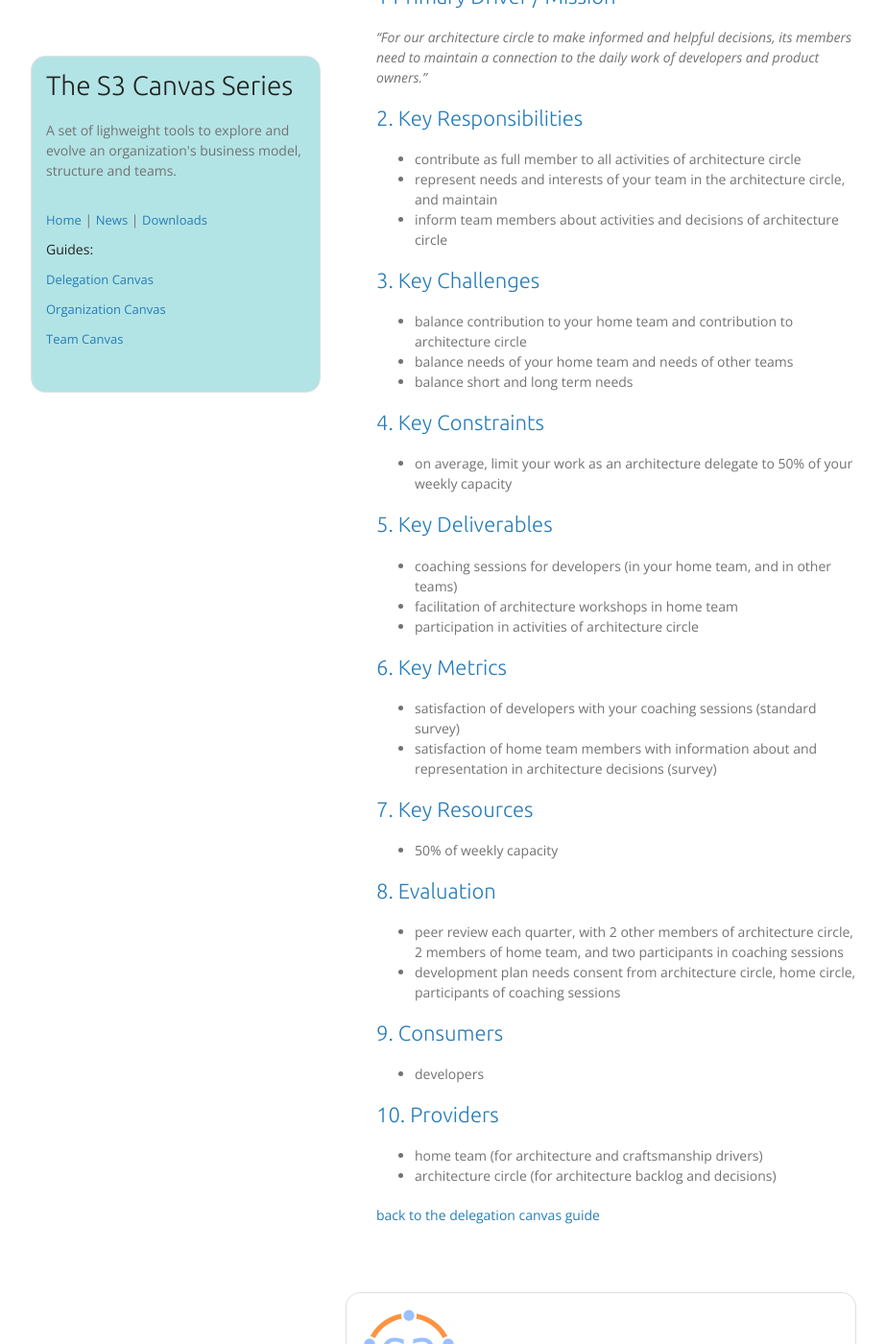
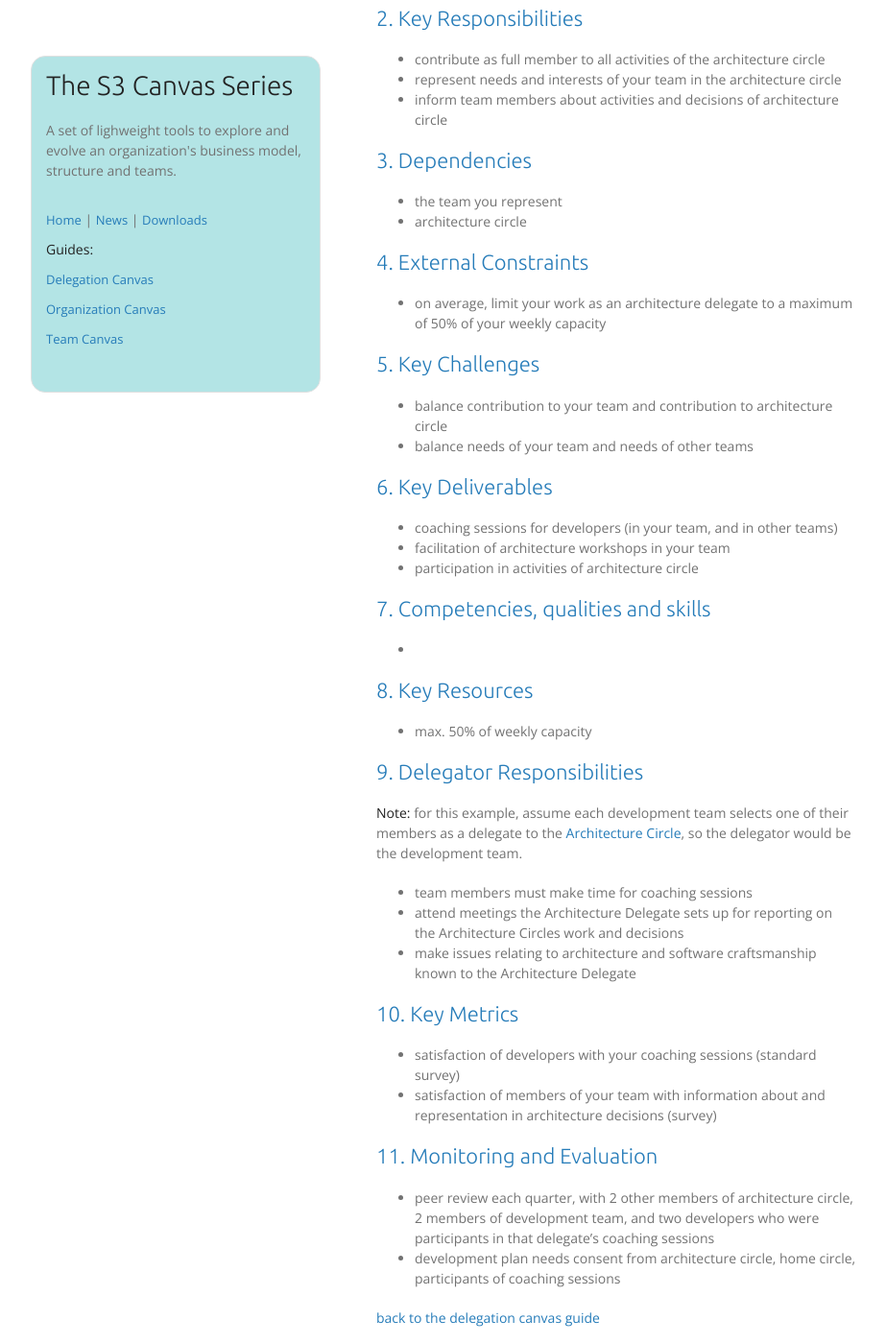
Before and after one commit to bboc/s3-canvas, a Jekyll site: the page built from docs/delegation-canvas/example-architecture-delegate.md, in a window 1280 px wide and 1400 px high, scrolled down 301 px. Shown: the whole window at 96% size, without its empty margins (178-1101 px from the left). Built offline with Jekyll 4.4.1, drawn with Linux system fonts in a browser that asks for light colours; our own code applies the rules of GitHub Pages for plain Markdown files; some of the changed text lies outside the part shown.

Commit message:
updated examples for new delegaton canvas format

```diff
--- a/docs/delegation-canvas/example-architecture-delegate.md
+++ b/docs/delegation-canvas/example-architecture-delegate.md
@@ -2,62 +2,73 @@
 
 [back to the delegation canvas guide](../s3-delegation-canvas.md)
 
-**Note:** this example was made using the older format of the delegation canvas, therefore the sections about "competencies, qualities and skills
-" is missing, and the other sections are in a slightly different order and some have a slightly different title.
 
-## 1 Primary Driver / Mission
+## 1. Primary Driver / Purpose
 
 _"For our architecture circle to make informed and helpful decisions, its members need to maintain a connection to the daily work of developers and product owners."_
 
+
 ## 2. Key Responsibilities
 
-- contribute as full member to all activities of architecture circle
-- represent needs and interests of your team in the architecture circle, and maintain
+- contribute as full member to all activities of the architecture circle
+- represent needs and interests of your team in the architecture circle
 - inform team members about activities and decisions of architecture circle
 
 
-## 3. Key Challenges
+## 3. Dependencies
 
-- balance contribution to your home team and contribution to architecture circle
-- balance needs of your home team and needs of other teams
-- balance short and long term needs
-
-## 4. Key Constraints
-
-- on average, limit your work as an architecture delegate to 50% of your weekly capacity
+- the team you represent
+- architecture circle
 
 
 
-## 5. Key Deliverables
+## 4. External Constraints
 
-- coaching sessions for developers (in your home team, and in other teams)
-- facilitation of architecture workshops in home team
+- on average, limit your work as an architecture delegate to a maximum of 50% of your weekly capacity
+
+
+## 5. Key Challenges
+
+- balance contribution to your team and contribution to architecture circle
+- balance needs of your team and needs of other teams
+
+
+## 6. Key Deliverables
+
+- coaching sessions for developers (in your team, and in other teams)
+- facilitation of architecture workshops in your team
 - participation in activities of architecture circle
 
 
-## 6. Key Metrics
+## 7. Competencies, qualities and skills
+
+-
+
+## 8. Key Resources
+
+- max. 50% of weekly capacity
+
+
+## 9. Delegator Responsibilities
+
+**Note:** for this example, assume each development team selects one of their members as a delegate to the  [Architecture Circle](delegation-canvas/example-architecture-circle.md), so the delegator would be the development team.
+
+- team members must make time for coaching sessions
+- attend meetings the Architecture Delegate sets up for reporting on the Architecture Circles work and decisions
+- make issues relating to architecture and software craftsmanship known to the Architecture Delegate
+
+
+## 10. Key Metrics
 
 - satisfaction of developers with your coaching sessions (standard survey)
-- satisfaction of home team members with information about and representation in architecture decisions (survey)
-
-## 7. Key Resources
-
-- 50% of weekly capacity
+- satisfaction of members of your team with information about and representation in architecture decisions (survey)
 
 
-## 8. Evaluation
+## 11. Monitoring and Evaluation
 
-- peer review each quarter, with 2 other members of architecture circle, 2 members of home team, and two participants in coaching sessions
+
+- peer review each quarter, with 2 other members of architecture circle, 2 members of development team, and two developers who were participants in that delegate's coaching sessions
 - development plan needs consent from architecture circle, home circle, participants of coaching sessions
 
 
-## 9. Consumers
-
-- developers
-
-## 10. Providers
-
-- home team (for architecture and craftsmanship drivers)
-- architecture circle (for architecture backlog and decisions)
-
 [back to the delegation canvas guide](../s3-delegation-canvas.md)
```
Also changed, not shown: docs/delegation-canvas/example-architecture-circle.md (+56 -32 lines), docs/delegation-canvas/example-product-owner.md (+34 -27 lines), docs/s3-delegation-canvas.md (+3 -3 lines).
